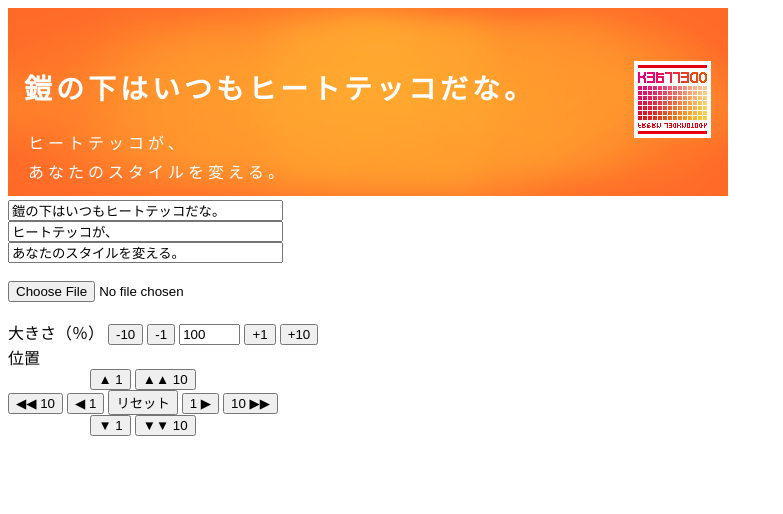
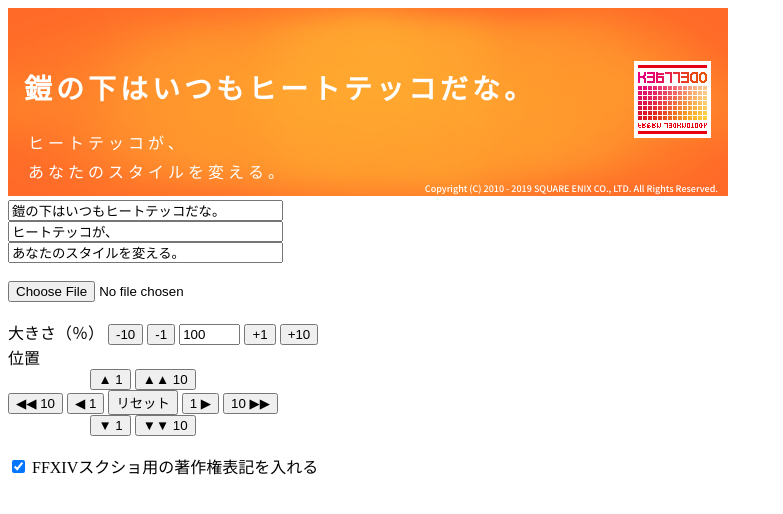
Before and after one commit to noonworks/heatteco, a website: page public/index.html in a window 1280 px wide. Shown: the whole page, without its empty margins (0-783 px from the left). Drawn offline with Linux system fonts and the light colour scheme.

Commit message:
Add copy.

```diff
--- a/public/index.html
+++ b/public/index.html
@@ -38,7 +38,7 @@
       id="generated"
       width="720"
       height="188"
-      style="letter-spacing: 0.25em; max-width:100%;"
+      style="max-width:100%;"
     ></canvas>
     <form>
       <input
@@ -77,6 +77,10 @@
         <button type="button" id="down">▼ 1</button>
         <button type="button" id="down10">▼▼ 10</button>
       </div>
+      <br />
+      <br />
+      <input type="checkbox" id="copy" checked="checked" />
+      <label for="copy">FFXIVスクショ用の著作権表記を入れる</label>
     </form>
     <span style="font-family: 'Noto Sans JP'; color:white"><b>b</b>n</span>
     <script src="js/main.js"></script>
--- a/public/js/main.js
+++ b/public/js/main.js
@@ -19,6 +19,8 @@
 var SCALE_MIN = 1;
 var SCALE_MAX = 300;
 var CONTROL_INTERVAL = 300;
+var COPY_TEXT = "Copyright (C) 2010 - 2019 SQUARE ENIX CO., LTD. All Rights Reserved.";
+var WIDTH = 720;
 var HeattecoGenerator = /** @class */ (function () {
     function HeattecoGenerator() {
         var _this = this;
@@ -27,6 +29,7 @@
         this._t = EMPTY_TEXT;
         this._scale = DEFAULT_SCALE;
         this._drawing = false;
+        this._copy = true;
         // img
         this._back = new Image();
         this._logo = new Image();
@@ -81,6 +84,9 @@
     HeattecoGenerator.prototype.setScale = function (s) {
         this._scale = s;
     };
+    HeattecoGenerator.prototype.setCopy = function (c) {
+        this._copy = c;
+    };
     HeattecoGenerator.prototype.draw = function () {
         if (!this.loaded || !this._ctx)
             return;
@@ -95,6 +101,8 @@
         this.drawText();
         // add logo
         this._ctx.drawImage(this._logo, 0, 0);
+        // add copy
+        this.drawCopy();
         this._drawing = false;
     };
     HeattecoGenerator.prototype.drawPicture = function () {
@@ -105,8 +113,13 @@
         this._ctx.drawImage(this._img, 0, 0, this._img.naturalWidth, this._img.naturalHeight, this._scale.x, this._scale.y, w, h);
     };
     HeattecoGenerator.prototype.drawText = function () {
-        if (!this.loaded || !this._ctx || !this._canvas)
+        if (!this.loaded || !this._canvas)
             return;
+        this._canvas.style.letterSpacing = "0.25em";
+        this._ctx = this._canvas.getContext("2d") || undefined;
+        if (!this._ctx)
+            return;
+        this._ctx.textAlign = "left";
         if (this._t.big.length > 0) {
             this._ctx.font = "bold 28px " + FONT_NAME;
             this._ctx.fillText(this._t.big, 16, 66);
@@ -119,6 +132,17 @@
             this._ctx.font = "16px " + FONT_NAME;
             this._ctx.fillText(this._t.small[1], 20, 156);
         }
+    };
+    HeattecoGenerator.prototype.drawCopy = function () {
+        if (!this.loaded || !this._canvas || !this._copy)
+            return;
+        this._canvas.style.letterSpacing = "0";
+        this._ctx = this._canvas.getContext("2d") || undefined;
+        if (!this._ctx)
+            return;
+        this._ctx.textAlign = "right";
+        this._ctx.font = "9px " + FONT_NAME;
+        this._ctx.fillText(COPY_TEXT, WIDTH - 10, 176);
     };
     return HeattecoGenerator;
 }());
@@ -210,6 +234,19 @@
                     _this._ctl_sb.push(b10);
             });
         }
+        // copy
+        {
+            var c = document.getElementById("copy");
+            if (c) {
+                this._ctl_cp = c;
+                this._ctl_cp.addEventListener("change", function () {
+                    if (!_this._ctl_cp || !_this._ht)
+                        return;
+                    _this._ht.setCopy(_this._ctl_cp.checked);
+                    _this._ht.draw();
+                });
+            }
+        }
     }
     Object.defineProperty(Controler.prototype, "loaded", {
         get: function () {
@@ -220,7 +257,8 @@
                 !this._ctl_pr ||
                 this._ctl_dr.length != 8 ||
                 !this._ctl_sv ||
-                this._ctl_sb.length != 4);
+                this._ctl_sb.length != 4 ||
+                !this._ctl_cp);
         },
         enumerable: true,
         configurable: true
```
Also changed, not shown: src/main.ts (+41 -2 lines).
